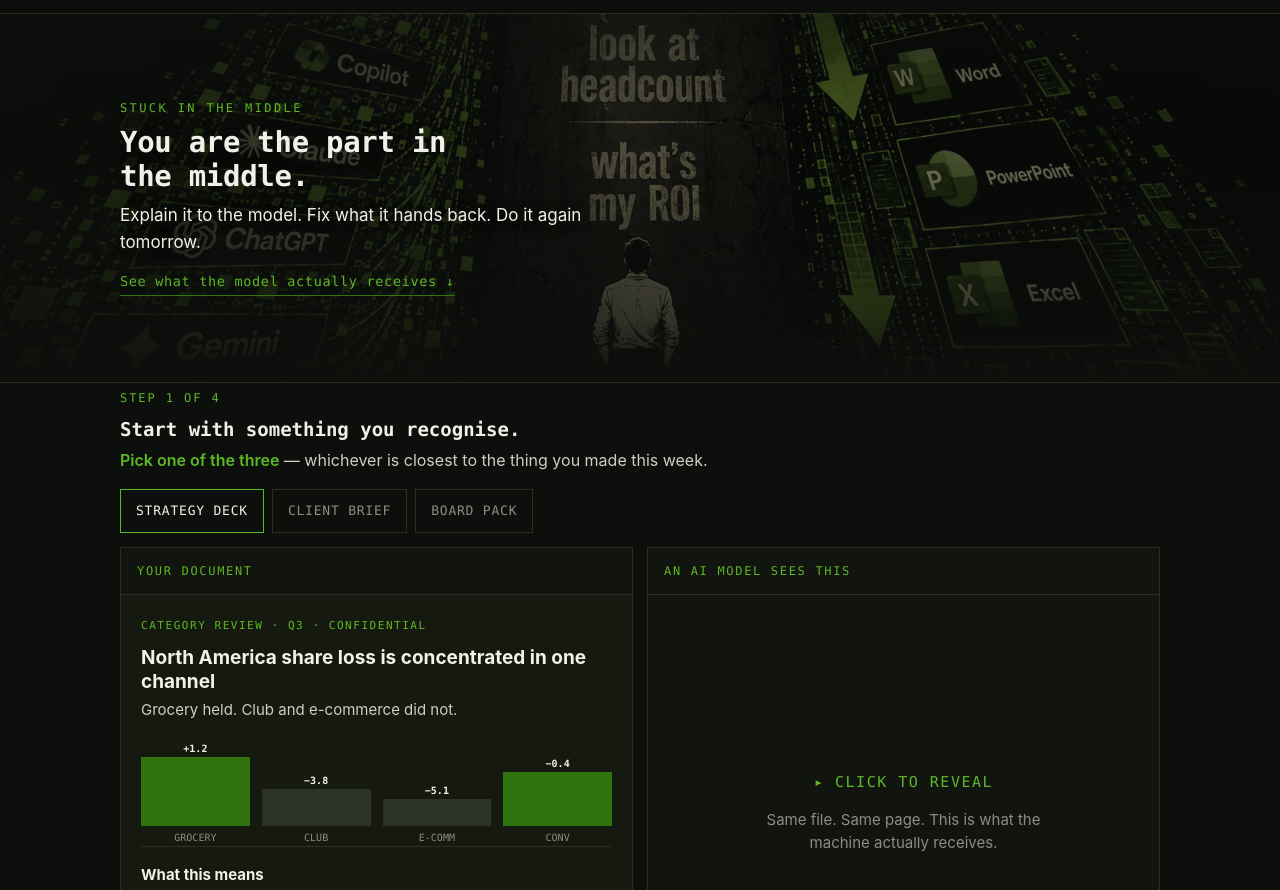
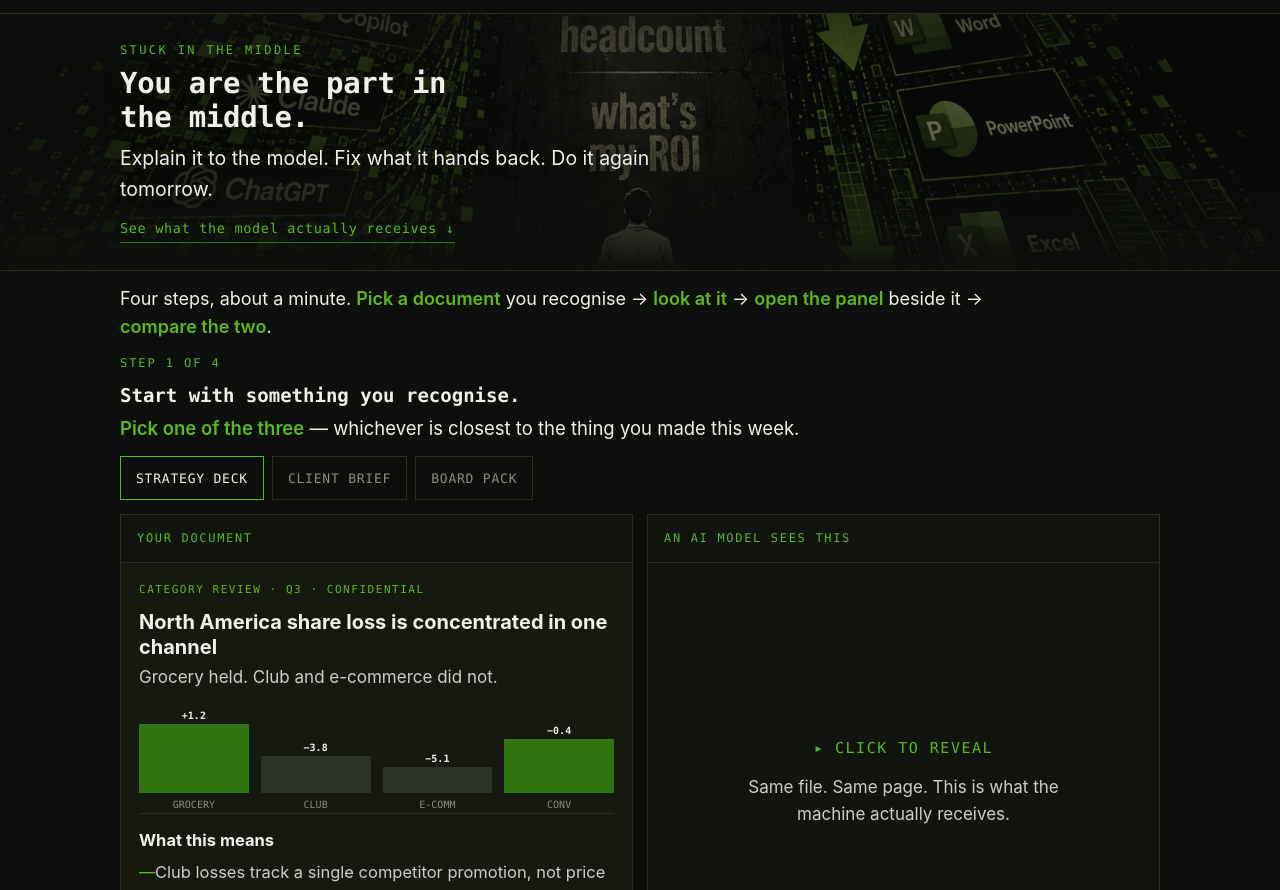
Before and after one commit to GreenBrahma/greenbrahma, a plain HTML site: page index.html in a window 1280 px wide. Shown: the part 41-931 px from the top of the page. Drawn offline with Linux system fonts and the light colour scheme.

Commit message:
Body copy up 15% and bright; padding cut again; four-step preview added
- base type 17px -> 19.5px; prose colour moves off the dimmed grey onto --ink
  so body copy reads bright rather than recessed
- proportional rises through lead, narration panel, verdict, verticals, sample
  document body and the pending note
- padding: sections 52 -> 38, hero 6/30 -> 14/26, band min-height 300-420 ->
  224-300 with 44px -> 26px inner, cta band 64 -> 44, narration panel 20/22 ->
  13/16, document panes 22/20 -> 18/18
- new line above the walkthrough previewing all four steps, so the reader knows
  the shape of what they are about to do before step one asks for a click

```diff
--- a/index.html
+++ b/index.html
@@ -26,7 +26,7 @@
   *{box-sizing:border-box;margin:0;padding:0}
   html{scroll-behavior:smooth}
   body{background:var(--ground);color:var(--ink);font-family:var(--sans);
-    font-size:17px;line-height:1.55;-webkit-font-smoothing:antialiased;overflow-x:hidden}
+    font-size:19.5px;line-height:1.55;-webkit-font-smoothing:antialiased;overflow-x:hidden}
   .wrap{max-width:1080px;margin:0 auto;padding:0 20px}
   .dim{color:var(--ink-2)}
 
@@ -40,24 +40,24 @@
     color:var(--ink-dim);text-decoration:none}
   .navback:hover{color:var(--ink)}
 
-  section{padding:52px 0;border-bottom:1px solid var(--rule)}
-  section.hero{padding:6px 0 30px;border-bottom:1px solid var(--rule)}
+  section{padding:38px 0;border-bottom:1px solid var(--rule)}
+  section.hero{padding:14px 0 26px;border-bottom:1px solid var(--rule)}
   .eyebrow{font-family:var(--mono);font-size:12px;letter-spacing:.2em;
     text-transform:uppercase;color:var(--green-lit);margin-bottom:16px}
   h1{font-family:var(--mono);font-weight:600;font-size:clamp(21px,2.7vw,29px);
     line-height:1.16;letter-spacing:-.01em;margin-bottom:12px;max-width:26ch}
   h2{font-family:var(--mono);font-weight:600;font-size:clamp(21px,3.4vw,28px);
     line-height:1.25;margin-bottom:16px}
-  p{margin-bottom:16px;max-width:68ch;color:var(--ink-2)}
-  p.lead{font-size:19px;color:var(--ink);margin-bottom:22px}
+  p{margin-bottom:14px;max-width:66ch;color:var(--ink)}
+  p.lead{font-size:21px;color:var(--ink);margin-bottom:18px}
 
  ---------- */
 .primary{border:1px solid var(--green);background:var(--ground-2);
-  padding:20px 22px;margin-bottom:16px}
+  padding:13px 16px;margin-bottom:12px}
 .step{font-family:var(--mono);font-size:12px;letter-spacing:.16em;
   color:var(--green-lit);margin-bottom:10px}
 .primary h2{font-size:19px;line-height:1.3;font-weight:600;margin-bottom:6px}
-.primary p{color:var(--ink-2);font-size:16px;max-width:70ch}
+.primary p{color:var(--ink);font-size:18.5px;max-width:70ch}
 .primary .cue{color:var(--green-lit);font-weight:600}
 
 /* ---------- doc tabs ---------- */
@@ -75,7 +75,7 @@
 .pane{border:1px solid var(--rule);background:var(--ground-2);display:flex;flex-direction:column}
 .pane-head{font-family:var(--mono);font-size:12px;letter-spacing:.14em;color:var(--green-lit);
   padding:14px 16px;border-bottom:1px solid var(--rule)}
-.paper{background:var(--paper);padding:22px 20px;flex:1;min-height:340px;position:relative;
+.paper{background:var(--paper);padding:18px 18px;flex:1;min-height:320px;position:relative;
   overflow:hidden}
 
 /* ---------- the closed right pane ---------- */
@@ -84,17 +84,17 @@
   text-align:center;padding:30px}
 .shut:focus-visible{outline:2px solid var(--green-lit);outline-offset:-4px}
 .shut .lock{font-family:var(--mono);font-size:15px;letter-spacing:.1em;color:var(--green-lit)}
-.shut .hint{font-size:15px;color:var(--ink-dim);max-width:32ch}
+.shut .hint{font-size:17px;color:var(--ink-2);max-width:32ch}
 .shut:hover .lock{color:var(--ink)}
 
 /* ---------- document rendering: human ---------- */
-.d-title{font-size:19px;font-weight:700;line-height:1.25;margin-bottom:4px}
+.d-title{font-size:20px;font-weight:700;line-height:1.25;margin-bottom:4px}
 .d-kicker{font-family:var(--mono);font-size:11px;letter-spacing:.14em;color:var(--green-lit);
   margin-bottom:12px}
-.d-sub{font-size:15px;color:var(--ink-2);margin-bottom:16px}
-.d-h{font-size:15px;font-weight:700;margin:16px 0 7px}
-.d-p{font-size:14.5px;color:var(--ink-2);margin-bottom:9px}
-.d-li{font-size:14.5px;color:var(--ink-2);margin:0 0 7px 16px;position:relative}
+.d-sub{font-size:17px;color:var(--ink-2);margin-bottom:14px}
+.d-h{font-size:16.5px;font-weight:700;margin:14px 0 6px}
+.d-p{font-size:16.5px;color:var(--ink-2);margin-bottom:9px}
+.d-li{font-size:16.5px;color:var(--ink-2);margin:0 0 7px 16px;position:relative}
 .d-li:before{content:"—";position:absolute;left:-16px;color:var(--green-lit)}
 .d-note{font-size:12px;color:var(--ink-dim);margin-top:14px;font-style:italic}
 
@@ -135,10 +135,10 @@
 @keyframes sweep{0%{transform:scaleX(1)}100%{transform:scaleX(0);transform-origin:right}}
 
 /* ---------- verdict ---------- */
-.verdict{border-left:2px solid var(--green);padding:14px 0 14px 18px;margin-top:16px;
+.verdict{border-left:2px solid var(--green);padding:12px 0 12px 18px;margin-top:14px;
   opacity:0;transition:opacity 500ms ease}
 .verdict.on{opacity:1}
-.verdict p{font-size:16px;color:var(--ink-2);max-width:74ch}
+.verdict p{font-size:18.5px;color:var(--ink);max-width:74ch}
 .verdict b{color:var(--ink)}
 
 /* ---------- model row ---------- */
@@ -151,7 +151,7 @@
 .m{font-family:var(--mono);font-size:12.5px;color:var(--ink-dim);border:1px solid var(--rule);
   padding:10px 13px;background:transparent;min-height:42px;cursor:not-allowed}
 .m[data-live="1"]{color:var(--ink);border-color:var(--green-lit);cursor:pointer}
-.pending{font-size:13.5px;color:var(--ink-dim);margin-top:10px;font-style:italic}
+.pending{font-size:15.5px;color:var(--ink-2);margin-top:10px;font-style:italic}
 
 .reset{font-family:var(--mono);font-size:12.5px;background:transparent;color:var(--green-lit);
   border:none;cursor:pointer;padding:10px 2px;letter-spacing:.06em;margin-top:6px}
@@ -169,12 +169,12 @@
       linear-gradient(to bottom,rgba(13,15,12,.45) 0%,rgba(13,15,12,0) 34%,
         rgba(13,15,12,.55) 82%,var(--ground) 100%)}
   .bandtext{position:relative;z-index:2;display:flex;flex-direction:column;
-    justify-content:center;min-height:clamp(300px,46vh,420px);
-    padding-top:44px;padding-bottom:44px}
+    justify-content:center;min-height:clamp(224px,32vh,300px);
+    padding-top:26px;padding-bottom:26px}
   .band .eyebrow{margin-bottom:8px}
   .band h1{margin-bottom:9px;max-width:20ch;
     text-shadow:0 2px 18px rgba(13,15,12,.85)}
-  .band .lead{max-width:46ch;margin-bottom:16px;font-size:17px;
+  .band .lead{max-width:46ch;margin-bottom:14px;font-size:19.5px;
     text-shadow:0 1px 12px rgba(13,15,12,.9)}
   .scrollcue{display:inline-block;align-self:flex-start;font-family:var(--mono);
     font-size:13.5px;letter-spacing:.05em;color:var(--green-lit);text-decoration:none;
@@ -185,7 +185,7 @@
     .bandimg:after{background:
       linear-gradient(to bottom,rgba(13,15,12,.60) 0%,rgba(13,15,12,.45) 40%,
         rgba(13,15,12,.80) 84%,var(--ground) 100%)}
-    .bandtext{min-height:clamp(280px,54vh,400px);padding-top:34px;padding-bottom:34px}
+    .bandtext{min-height:clamp(230px,40vh,300px);padding-top:22px;padding-bottom:22px}
     .band h1{max-width:15ch}
     .band .lead{max-width:34ch}
   }
@@ -196,12 +196,14 @@
   .v{background:var(--ground);padding:18px 20px}
   .v b{display:block;font-family:var(--mono);font-size:12.5px;letter-spacing:.1em;
     color:var(--green-lit);font-weight:600;margin-bottom:6px}
-  .v span{color:var(--ink-2);font-size:16px}
+  .v span{color:var(--ink);font-size:18px}
 
+  .stepsintro{font-size:18px;color:var(--ink);margin-bottom:14px;max-width:78ch}
+  .stepsintro b{color:var(--green-lit);font-weight:600}
   .honest{border-left:2px solid var(--green);padding-left:20px}
 
-  .cta-band{padding:64px 0}
-  form{margin-top:28px;max-width:560px}
+  .cta-band{padding:44px 0}
+  form{margin-top:22px;max-width:560px}
   label{display:block;font-family:var(--mono);font-size:12.5px;letter-spacing:.1em;
     text-transform:uppercase;color:var(--ink-dim);margin:18px 0 7px}
   input,textarea{width:100%;background:var(--ground-2);border:1px solid var(--rule);
@@ -255,6 +257,10 @@
 
 <section class="hero" id="viewer">
   <div class="wrap">
+
+    <p class="stepsintro">Four steps, about a minute. <b>Pick a document</b> you recognise &rarr;
+      <b>look at it</b> &rarr; <b>open the panel</b> beside it &rarr; <b>compare the two</b>.</p>
+
 <!-- PRIMARY NARRATION PANEL -->
   <div class="primary" id="primary" aria-live="polite">
     <div class="step" id="pstep">STEP 1 OF 4</div>
```
